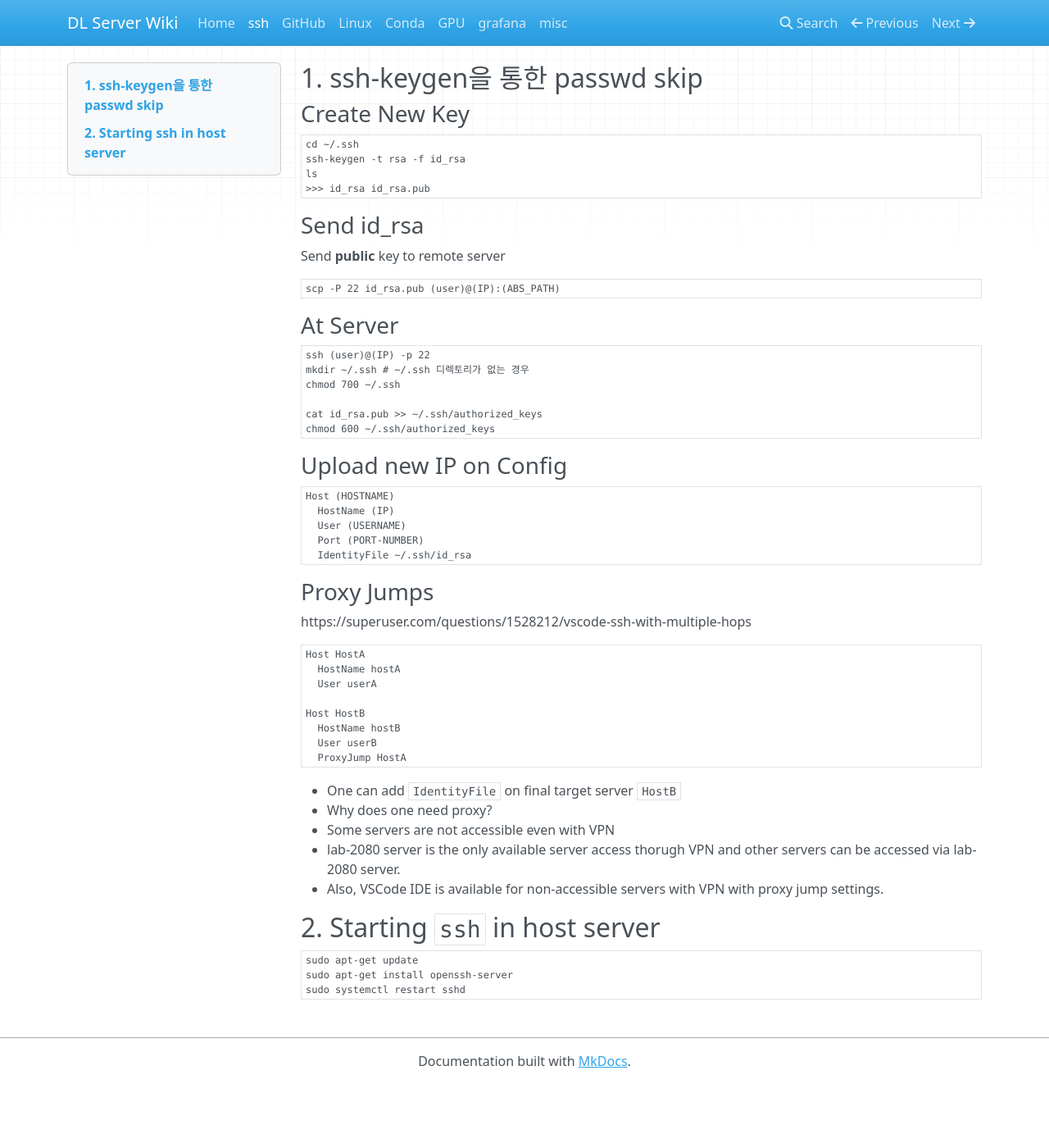
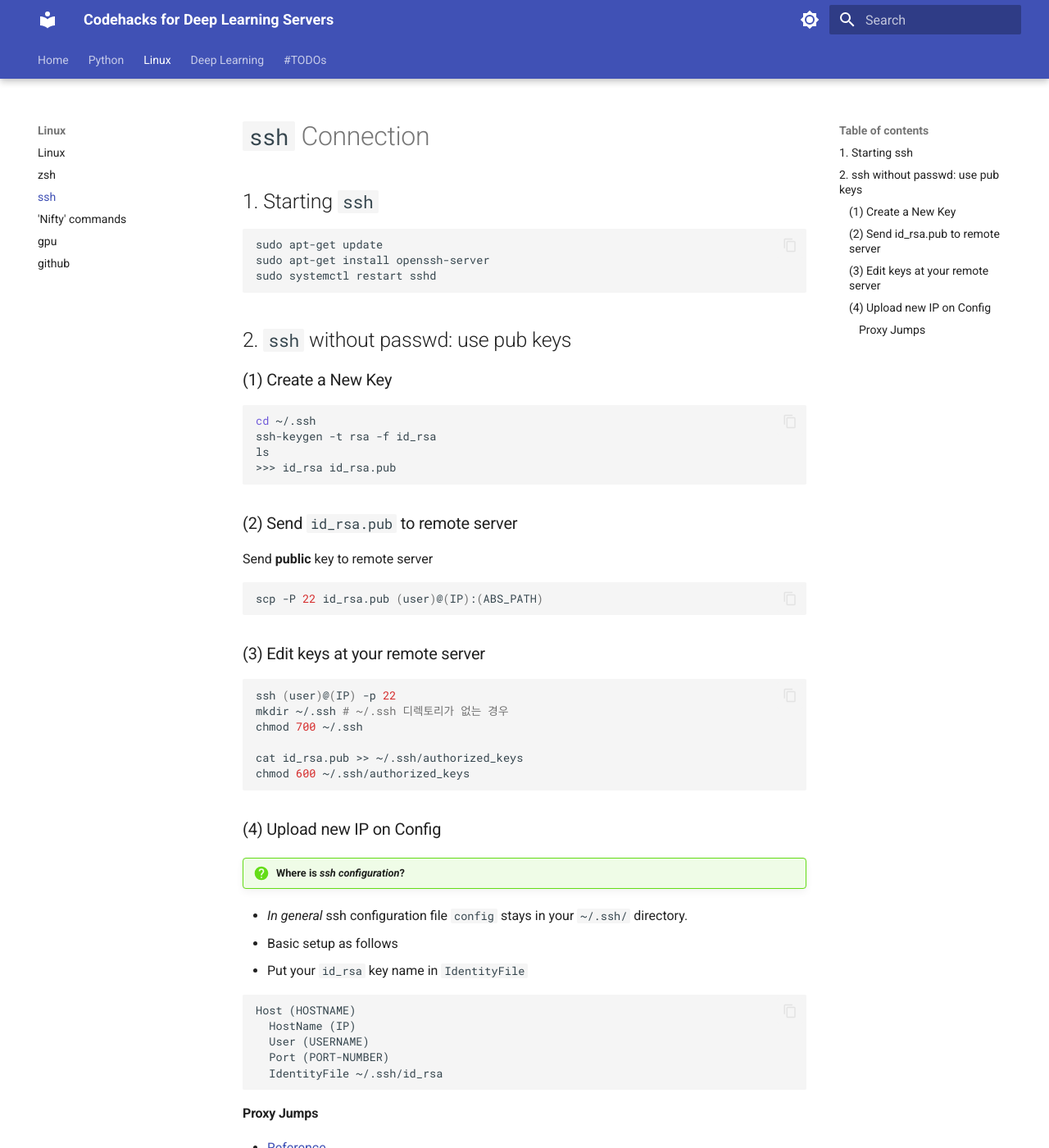
Before and after one commit to 1pha/setup-linux, an MkDocs documentation site: the page built from docs/02_linux/2_ssh.md, in a window 1280 px wide and 1400 px high. Shown: the whole window at 82% size. Built offline with MkDocs 1.6.1 and Material for MkDocs 9.7.7, drawn with Linux system fonts in a browser that asks for light colours; nearby versions of some CDN libraries; some of the changed text lies outside the part shown.

Commit message:
Fix hierarchies

````diff
--- a/docs/ssh/README.md
+++ b/docs/02_linux/2_ssh.md
@@ -1,20 +1,29 @@
-## 1. ssh-keygen을 통한 passwd skip
+# `ssh` Connection
 
-### Create New Key
+## 1. Starting `ssh`
 ```zsh
+sudo apt-get update
+sudo apt-get install openssh-server
+sudo systemctl restart sshd
+```
+
+## 2. `ssh` without passwd: use pub keys
+
+### (1) Create a New Key
+```bash
 cd ~/.ssh
 ssh-keygen -t rsa -f id_rsa
 ls
 >>> id_rsa id_rsa.pub
 ```
 
-### Send id_rsa
+### (2) Send `id_rsa.pub` to remote server
 Send **public** key to remote server
 ```zsh
 scp -P 22 id_rsa.pub (user)@(IP):(ABS_PATH)
 ```
 
-### At Server
+### (3) Edit keys at your remote server
 ```zsh
 ssh (user)@(IP) -p 22
 mkdir ~/.ssh # ~/.ssh 디렉토리가 없는 경우
@@ -24,7 +33,14 @@ cat id_rsa.pub >> ~/.ssh/authorized_keys
 chmod 600 ~/.ssh/authorized_keys
 ```
 
-### Upload new IP on Config
+### (4) Upload new IP on Config
+
+!!! question "Where is _ssh configuration_?"
+
+  - _In general_ ssh configuration file `config` stays in your `~/.ssh/` directory.
+  - Basic setup as follows
+  - Put your `id_rsa` key name in `IdentityFile`
+
 ```config
 Host (HOSTNAME)
   HostName (IP)
@@ -45,16 +61,10 @@ Host HostB
   User userB
   ProxyJump HostA
 ```
+* One can add `IdentityFile` on final target server `HostB`
 
-* One can add `IdentityFile` on final target server `HostB`
-* Why does one need proxy?
+!!! question "Who needs proxy?"
+
   - Some servers are not accessible even with VPN
   - lab-2080 server is the only available server access thorugh VPN and other servers can be accessed via lab-2080 server.
   - Also, VSCode IDE is available for non-accessible servers with VPN with proxy jump settings.
-
-## 2. Starting `ssh` in host server
-```zsh
-sudo apt-get update
-sudo apt-get install openssh-server
-sudo systemctl restart sshd
-```
--- a/docs/grafana/README.md
+++ /dev/null
@@ -1,2 +0,0 @@
-# Grafana
-- [Basic Tutorials](https://grafana.com/tutorials/grafana-fundamentals/)
--- a/mkdocs.yml
+++ b/mkdocs.yml
@@ -1,22 +1,30 @@
-site_name: DL Server Wiki
+site_name: Codehacks for Deep Learning Servers
 nav:
-  - Home: ./README.md
-  - ssh: ssh/README.md
-  - GitHub: github/README.md
-  - Linux: linux/README.md
-  - Conda: conda/README.md
-  - GPU: gpu/README.md
-  - grafana: grafana/README.md
-  - misc: misc/README.md
+  - Home: ./home.md
+  - Python:
+    - Python: 01_python/0_index.md
+    - conda: 01_python/1_conda.md
+    - Troubleshoots:
+      - Main: 01_python/troubleshoots/0_index.md
+
+  - Linux:
+    - Linux: 02_linux/0_index.md
+    - zsh: 02_linux/1_zsh.md
+    - ssh: 02_linux/2_ssh.md
+    - "'Nifty' commands": 02_linux/3_commands.md
+    - gpu: 02_linux/3_gpu.md
+    - github: 02_linux/4_github.md
+
+  - 'Deep Learning':
+    - Main: 03_dl/index.md
+
+  - "#TODOs":
+    - Main: homeworks/index.md
+    - grafana: homeworks/grafana/index.md
 
 theme:
+  name: material
   palette:
-    # Palette toggle for automatic mode
-    - media: "(prefers-color-scheme)"
-      toggle:
-        icon: material/brightness-auto
-        name: Switch to light mode
-
     # Palette toggle for light mode
     - media: "(prefers-color-scheme: light)"
       scheme: default
@@ -29,7 +37,7 @@ theme:
       scheme: slate
       toggle:
         icon: material/brightness-4
-        name: Switch to system preference
+        name: Switch to light mode
 
   features:
     - navigation.instant
@@ -40,5 +48,21 @@ theme:
     - search.suggest
     - search.highlight
     - search.share
+    - content.code.copy
+    - content.code.annotate
+
 plugins:
   - search
+
+markdown_extensions:
+  - admonition
+  - pymdownx.details
+  - pymdownx.superfences
+
+  - pymdownx.highlight:
+      anchor_linenums: true
+      line_spans: __span
+      pygments_lang_class: true
+  - pymdownx.inlinehilite
+  - pymdownx.snippets
+  - pymdownx.superfences
````
Also changed, not shown: other parts of docs/02_linux/2_ssh.md (+2 -2 lines), docs/01_python/0_index.md (added, +3 -0 lines), docs/01_python/troubleshoots/0_index.md (added, +3 -0 lines), docs/02_linux/0_index.md (added, +1 -0 lines), docs/02_linux/1_zsh.md (added, +43 -0 lines), docs/02_linux/3_commands.md (added, +60 -0 lines), docs/02_linux/3_gpu.md (added, +28 -0 lines), docs/02_linux/4_github.md (added, +24 -0 lines), docs/03_dl/index.md (added, +3 -0 lines), docs/README.md (deleted, +0 -14 lines), docs/github/README.md (deleted, +0 -24 lines), docs/gpu/README.md (deleted, +0 -27 lines), docs/home.md (added, +10 -0 lines), docs/homeworks/grafana/index.md (added, +3 -0 lines), 4 more files.
